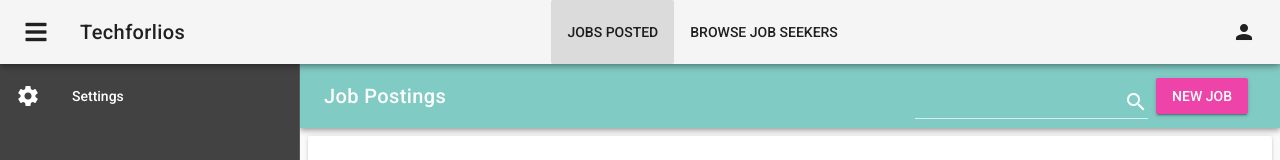
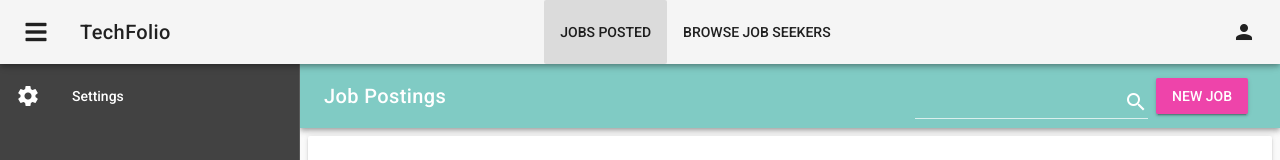
Before and after one commit to douglasleekiathui/wwcode, a Vue app: page / in a window 1280 px wide. Shown: the top 160 px of the page. Built offline with nearby package versions, Linux system fonts and the light colour scheme.

Commit message:
Change to TechFolio

```diff
--- a/src/layouts/CompanyLayout.vue
+++ b/src/layouts/CompanyLayout.vue
@@ -73,7 +73,7 @@ export default {
           {title:'Browse Job Seekers',path:'/seekers'}
       ],
       miniVariant: false,
-      title: 'Techforlios'
+      title: 'TechFolio'
     }
   },
   name: 'App'
```
